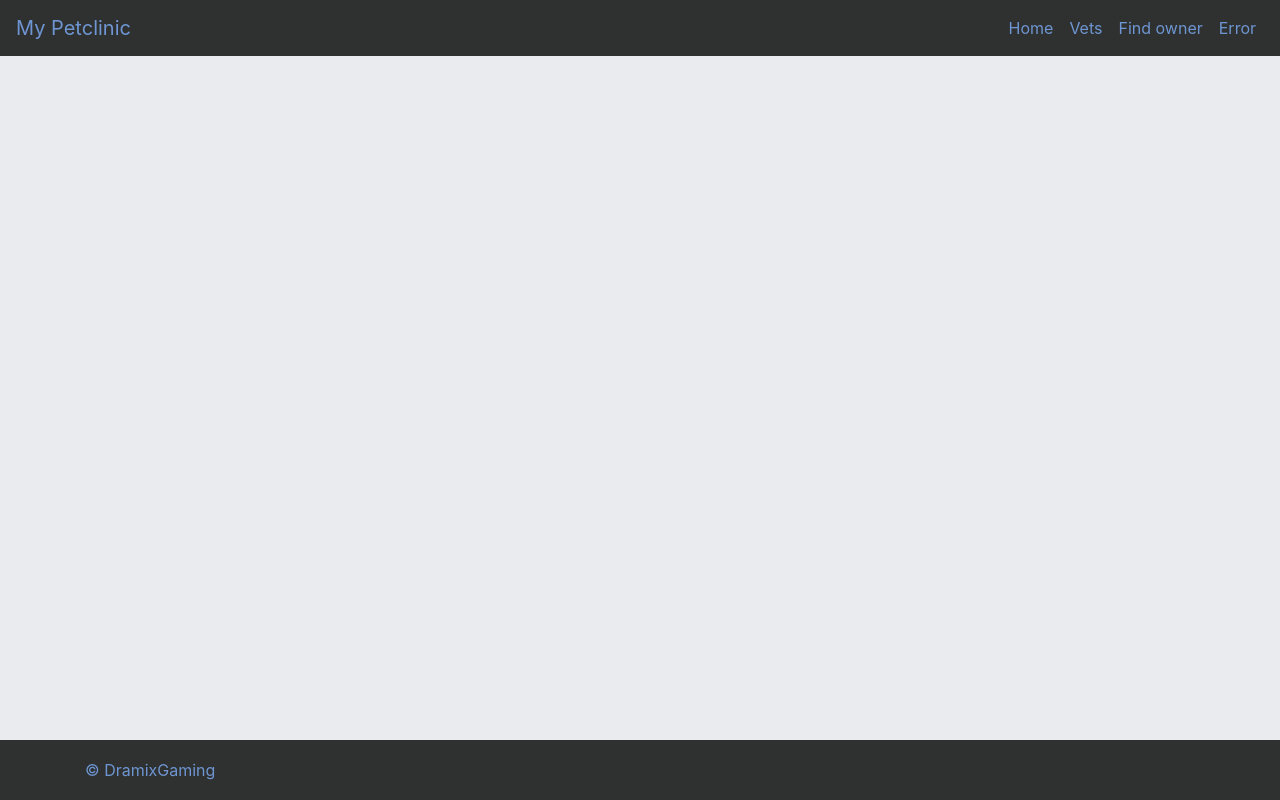
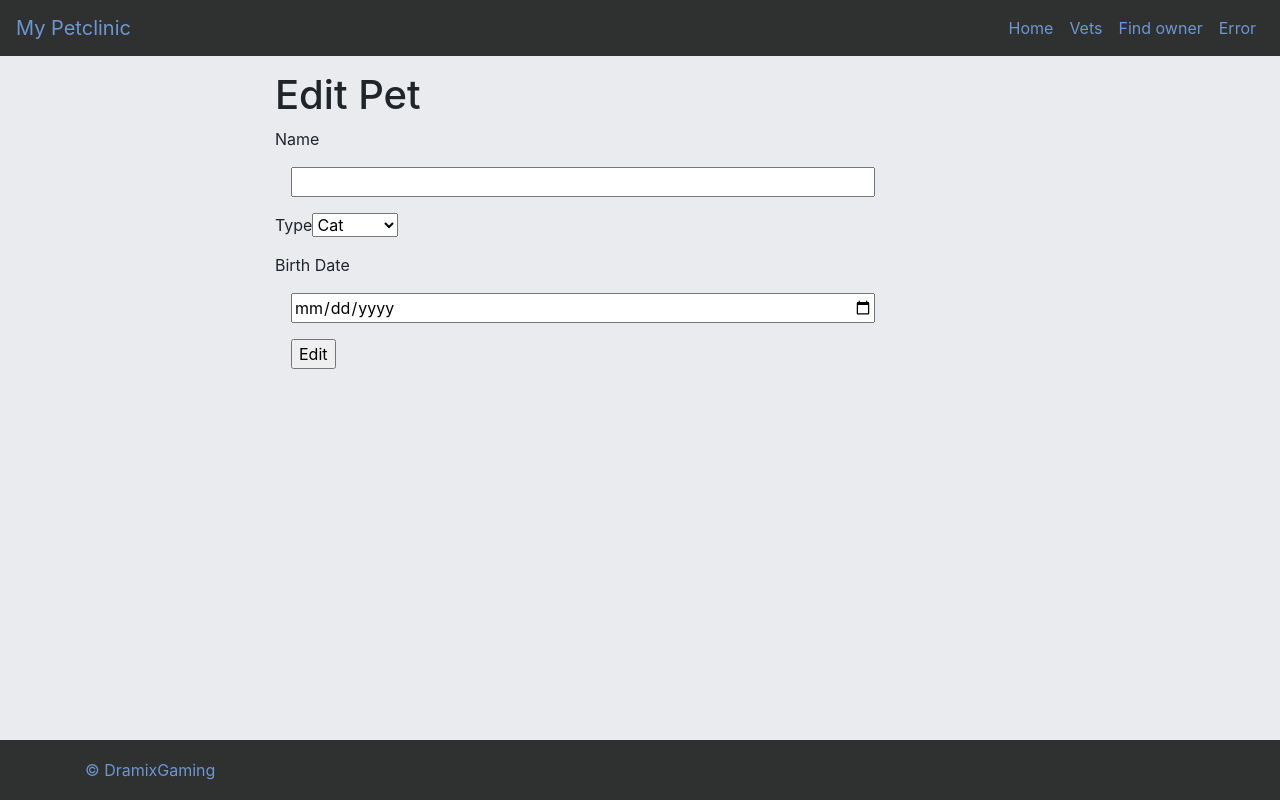
Before and after one commit to DramixDW/petclinic-front, a React (Create React App) app: page /pets/edit in a window 1280 px wide. Built offline with nearby package versions, Linux system fonts and the light colour scheme; no server answers.

Commit message:
added pet edit

```diff
--- a/src/components/Elements/Main.js
+++ b/src/components/Elements/Main.js
@@ -7,14 +7,16 @@ import {OwnersList} from "../Owners/OwnersList.js"
 import {OwnersAddForm} from "../Owners/AddForm";
 import {OwnerInfo} from "../Owners/Owner Info";
 import {OwnersEditForm} from "../Owners/EditForm";
-import {addPet} from "../Pets/addPet";
+import {AddPet} from "../Pets/addPet";
+import {EditPet} from "../Pets/editPet";
 
 const Main = () => (
     <main>
         <Switch>
             <Route exact path='/' component={HomeElement}/>
             <Route exact path='/vets' component={Vets}/>
-            <Route exact path='/pets/add' component={addPet}/>
+            <Route exact path='/pets/add' component={AddPet}/>
+            <Route exact path='/pets/edit' component={EditPet}/>
             <Route exact path='/owners' component={OwnersList} />
             <Route exact path='/owners/find' component={OwnersFind}/>
             <Route exact path='/owners/add' component={OwnersAddForm}/>
--- a/src/components/Pets/addPet.js
+++ b/src/components/Pets/addPet.js
@@ -1,7 +1,7 @@
 import React from 'react';
 
 
-export class addPet extends React.Component {
+export class AddPet extends React.Component {
 
     constructor() {
         super();
--- a/src/components/Pets/editPet.js
+++ b/src/components/Pets/editPet.js
@@ -0,0 +1,137 @@
+import React from 'react';
+
+
+export class EditPet extends React.Component {
+
+    state = {
+        loading: true,
+        name: null,
+        id: null,
+        type_id: null,
+        owner_id: null,
+        birth_date : null,
+        pet : null
+    };
+
+    constructor() {
+        super();
+        this.handleSubmit = this.handleSubmit.bind(this);
+    };
+
+    componentDidMount() {
+        const query = new URLSearchParams(this.props.location.search);
+        const token = query.get('id');
+        fetch('http://localhost:9998/api/v1/getPetByID?id='+token)
+            .then(res => res.json())
+            .then(pet => {
+                console.log(pet);
+                this.setState({
+                    pet,
+                    loading: false
+                })
+            });
+
+    };
+
+    handleName = (e) =>{
+        this.setState({name : e.target.value});
+    };
+    handleType = (e) =>{
+        this.setState({type_id: e.target.value});
+    };
+    handleBirthDate = (e) =>{
+        this.setState({birth_date : e.target.value});
+    };
+
+    name = () => {
+        const {pet} = this.state;
+        let petObj = Object.assign({},pet);
+        if(this.state.name == null){
+            return petObj.name
+        }
+        else{
+            return this.state.name
+        }
+    };
+
+    type_id = () => {
+        const {pet} = this.state;
+        let petObj = Object.assign({},pet);
+        if(this.state.typeId == null){
+            return petObj.typeId
+        }
+        else{
+            return this.state.typeId
+        }
+    };
+
+    birth_date = () => {
+        const {pet} = this.state;
+        let petObj = Object.assign({},pet);
+        if(this.state.birthDate == null){
+            return petObj.birthDate
+        }
+        else{
+            return this.state.birthDate
+        }
+    };
+
+
+    handleSubmit = () => {
+        const {pet} = this.state;
+        let pp = Object.assign({},pet);
+        console.log(pp);
+        const data = JSON.stringify(
+            {
+                "id": pp.id,
+                "name": this.name(),
+                "birthDate" : this.birth_date(),
+                "typeId" : this.type_id(),
+                "owner_id" : pp.owner_id
+            }
+            );
+        console.log(data);
+        fetch('http://localhost:9998/api/v1/editPet', {
+            method: 'post',
+            body : data,
+            headers: {
+                'Accept': 'application/json',
+                'Content-Type': 'application/json'
+            }
+        }).then(function(response) {
+            return response.json();
+        }).then(function(myJson) {
+            console.log(JSON.stringify(myJson));
+        });
+        this.props.history.push('/owner?id='+pp.owner_id)
+    };
+
+    render(){
+        const {pet} = this.state;
+        let petObj = Object.assign({},pet);
+        return (
+            <div>
+                <div className="page-header">
+                    <h1>Edit Pet</h1>
+                </div>
+                <div>
+                    <form id="form" onSubmit={this.handleSubmit}>
+                        <p> Name <input className="big" type="texte" name="name" defaultValue={petObj.name} onChange={this.handleName}/> </p>
+                        <p> Type
+                            <select defaultValue={1} onChange={this.handleType}>
+                                <option value="1">Cat</option>
+                                <option value="2">Dog</option>
+                                <option value="3">Lizard</option>
+                                <option value="4">Snake</option>
+                                <option value="5">Bird</option>
+                                <option value="6">Hamster</option>
+                            </select>
+                        </p>
+                        <p> Birth Date <input className="big" defaultValue={petObj.birthDate} type="date" name="birth_date" onChange={this.handleBirthDate}/> </p>
+                        <input type="button" value="Edit" onClick={this.handleSubmit} />
+                    </form>
+                </div>
+            </div>
+        )
+    }
+}
```
